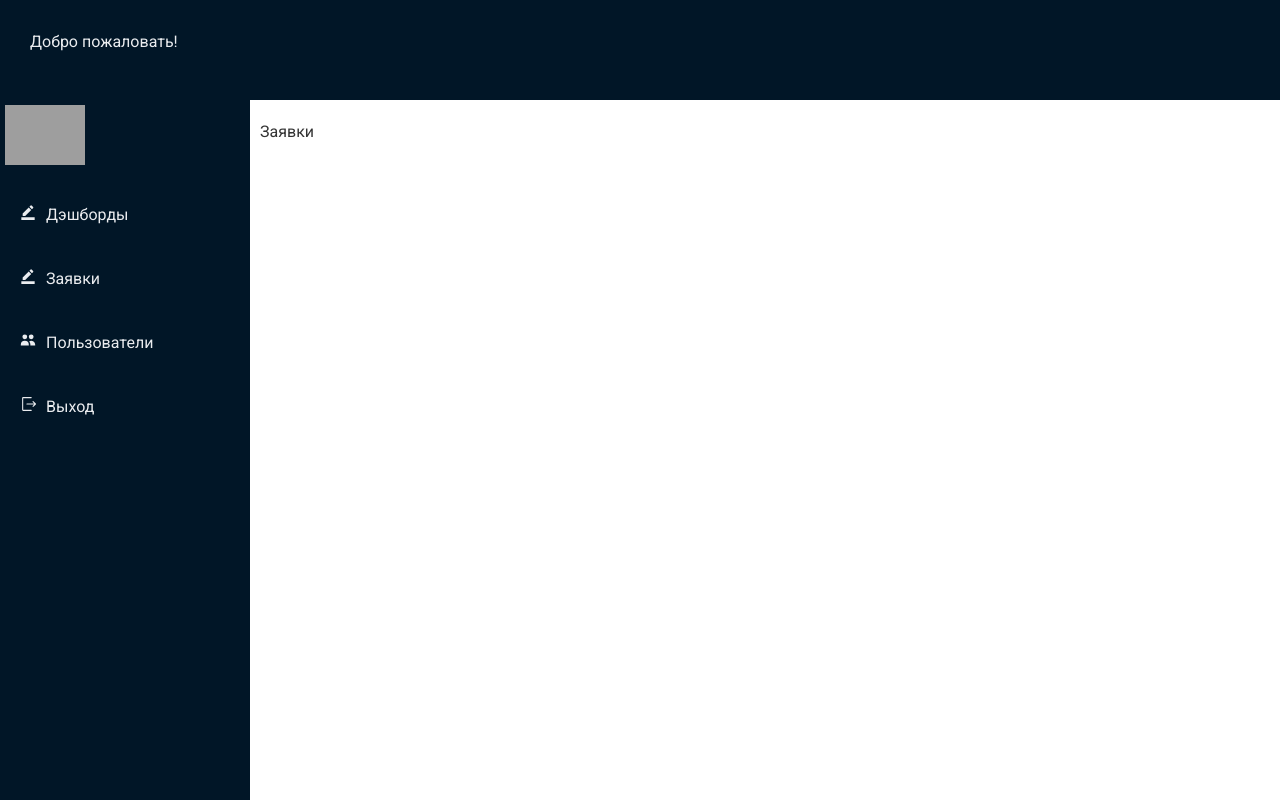
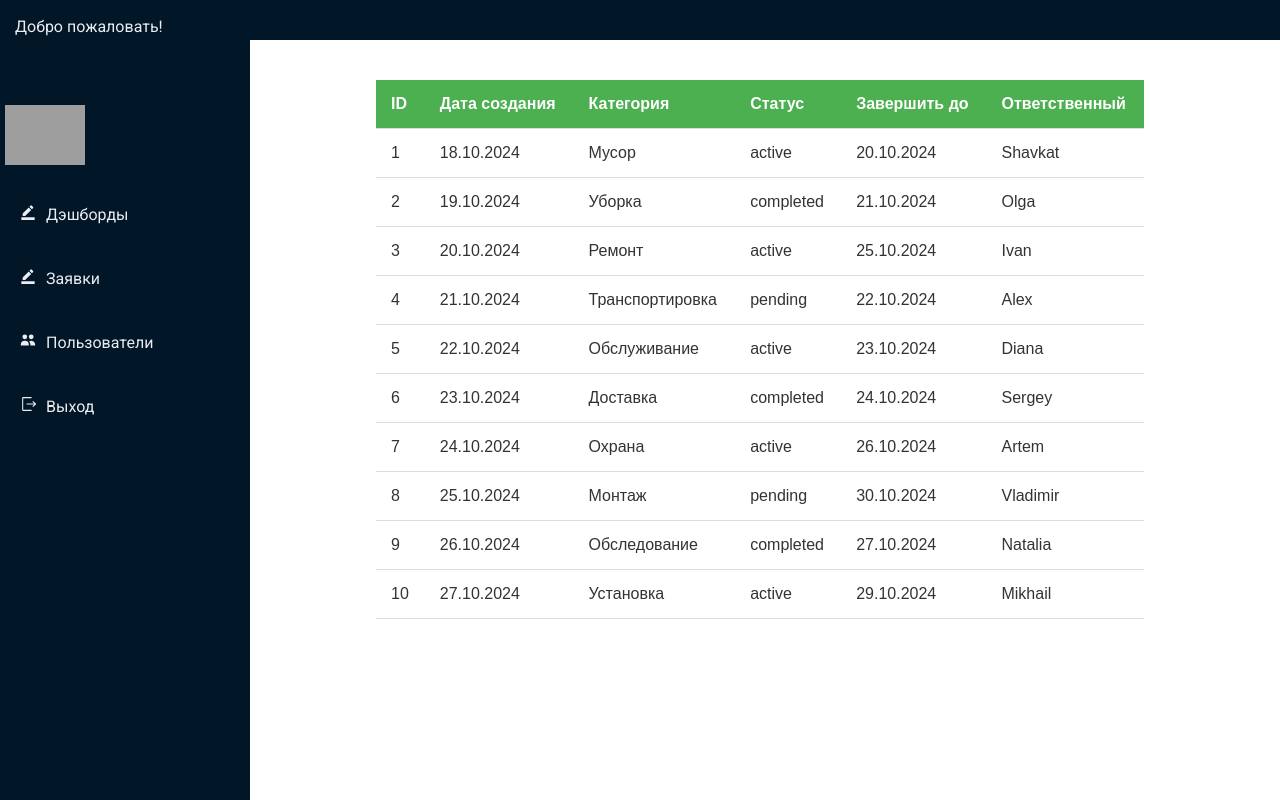
Before and after one commit to MultiDevBek/Front, a React (Vite) app: page /app/applications in a window 1280 px wide. Built offline with nearby package versions, Linux system fonts and the light colour scheme; grey boxes are pictures that could not be loaded.

Commit message:
applications

```diff
--- a/package.json
+++ b/package.json
@@ -13,7 +13,9 @@
     "react": "^18.3.1",
     "react-dom": "^18.3.1",
     "react-icons": "^5.3.0",
-    "react-router-dom": "^6.27.0"
+    "react-router-dom": "^6.27.0",
+    "react-table": "^7.8.0",
+    "react-tables": "^1.0.2"
   },
   "devDependencies": {
     "@eslint/js": "^9.11.1",
--- a/src/App.css
+++ b/src/App.css
@@ -9,8 +9,8 @@ body {
 }
 
 header {
-  padding: 30px;
-  height: 40px;
+  padding: 15px;
+  height: 10px;
   background: #011627;
 }
 
--- a/src/components/Sidebar.css
+++ b/src/components/Sidebar.css
@@ -1,9 +1,14 @@
 .sidebar {
+    /* margin-top: ; */
     width: 240px;
     background: #011627;
     position: fixed;
     height: 95vh;
     padding: 5px;
+}
+
+.sidebar_content {
+    margin-top: 60px;
 }
 
 ul {
--- a/src/components/Sidebar.jsx
+++ b/src/components/Sidebar.jsx
@@ -8,6 +8,7 @@ import { Link } from "react-router-dom";
 function Sidebar() {
     return (
         <div className="sidebar">
+            <div className="sidebar_content">
                 <img src={crm_logo} alt="logo" className="logo"/>
                 <ul>
                     <li>
@@ -27,6 +28,7 @@ function Sidebar() {
                     </li>
                 </ul>
             </div>
+        </div>
     );
 }
 
--- /dev/null
+++ b/src/mockData.js
@@ -0,0 +1,84 @@
+const mockData = [
+    {
+        id: 1,
+        date: "18.10.2024",
+        category: "Мусор",
+        status: "active",
+        deadline: "20.10.2024",
+        executor: "Shavkat",
+    },
+    {
+        id: 2,
+        date: "19.10.2024",
+        category: "Уборка",
+        status: "completed",
+        deadline: "21.10.2024",
+        executor: "Olga",
+    },
+    {
+        id: 3,
+        date: "20.10.2024",
+        category: "Ремонт",
+        status: "active",
+        deadline: "25.10.2024",
+        executor: "Ivan",
+    },
+    {
+        id: 4,
+        date: "21.10.2024",
+        category: "Транспортировка",
+        status: "pending",
+        deadline: "22.10.2024",
+        executor: "Alex",
+    },
+    {
+        id: 5,
+        date: "22.10.2024",
+        category: "Обслуживание",
+        status: "active",
+        deadline: "23.10.2024",
+        executor: "Diana",
+    },
+    {
+        id: 6,
+        date: "23.10.2024",
+        category: "Доставка",
+        status: "completed",
+        deadline: "24.10.2024",
+        executor: "Sergey",
+    },
+    {
+        id: 7,
+        date: "24.10.2024",
+        category: "Охрана",
+        status: "active",
+        deadline: "26.10.2024",
+        executor: "Artem",
+    },
+    {
+        id: 8,
+        date: "25.10.2024",
+        category: "Монтаж",
+        status: "pending",
+        deadline: "30.10.2024",
+        executor: "Vladimir",
+    },
+    {
+        id: 9,
+        date: "26.10.2024",
+        category: "Обследование",
+        status: "completed",
+        deadline: "27.10.2024",
+        executor: "Natalia",
+    },
+    {
+        id: 10,
+        date: "27.10.2024",
+        category: "Установка",
+        status: "active",
+        deadline: "29.10.2024",
+        executor: "Mikhail",
+    },
+];
+
+export default mockData;
--- /dev/null
+++ b/src/pages/Applications.css
@@ -0,0 +1,47 @@
+/* Applications.css */
+
+.main_table {
+    display: flex;
+    justify-content: center;
+    margin: 20px;
+}
+
+.container {
+    width: 80%;
+    max-width: 1000px;
+    overflow-x: auto;
+}
+
+table {
+    width: 100%;
+    border-collapse: collapse;
+    font-family: Arial, sans-serif;
+}
+
+th, td {
+    padding: 12px 15px;
+    text-align: left;
+    border-bottom: 1px solid #ddd;
+}
+
+th {
+    background-color: #4CAF50;
+    color: white;
+    position: sticky;
+    top: 0;
+    z-index: 10;
+}
+
+tr:hover {
+    background-color: #f5f5f5;
+}
+
+td {
+    background-color: #ffffff;
+}
+
+@media (max-width: 600px) {
+    th, td {
+        padding: 10px;
+    }
+}
--- a/src/pages/Applications.jsx
+++ b/src/pages/Applications.jsx
@@ -1,12 +1,83 @@
+import './Applications.css';
+import mockData from '../mockData';
+import { useTable } from 'react-table';
+import { useMemo } from 'react';
 
+function Applications() {
+    const data = useMemo(() => mockData, []);
+    const columns = useMemo(() => [
+        {
+            Header: "ID",
+            accessor: "id",
+        },
+        {
+            Header: "Дата создания",
+            accessor: "date",
+        },
+        {
+            Header: "Категория",
+            accessor: "category",
+        },
+        {
+            Header: "Статус",
+            accessor: "status",
+        },
+        {
+            Header: "Завершить до",
+            accessor: "deadline",
+        },
+        {
+            Header: "Ответственный",
+            accessor: "executor",
+        },
+    ], []);
 
+    const { getTableProps, getTableBodyProps, headerGroups, rows, prepareRow } = useTable({ columns, data });
 
-function Applications () {
     return (
-        <div>
-            Заявки
+        <div className='main_table'>
+            <div className='container'>
+                <table {...getTableProps()}>
+                    <thead>
+                        {headerGroups.map((headerGroup) => {
+                            const { key, ...rest } = headerGroup.getHeaderGroupProps();
+                            return (
+                                <tr key={key} {...rest}>
+                                    {headerGroup.headers.map((column) => {
+                                        const { key: columnKey, ...columnRest } = column.getHeaderProps();
+                                        return (
+                                            <th key={columnKey} {...columnRest}>
+                                                {column.render("Header")}
+                                            </th>
+                                        );
+                                    })}
+                                </tr>
+                            );
+                        })}
+                    </thead>
+
+                    <tbody {...getTableBodyProps()}>
+                        {rows.map((row) => {
+                            prepareRow(row);
+                            const { key, ...rest } = row.getRowProps();
+                            return (
+                                <tr key={key} {...rest}>
+                                    {row.cells.map((cell) => {
+                                        const { key: cellKey, ...cellRest } = cell.getCellProps();
+                                        return (
+                                            <td key={cellKey} {...cellRest}>
+                                                {cell.render("Cell")}
+                                            </td>
+                                        );
+                                    })}
+                                </tr>
+                            );
+                        })}
+                    </tbody>
+                </table>
+            </div>
         </div>
-    )
+    );
 }
 
 export default Applications;
```
Also changed, not shown: 1 other file (tests, documents, lock files or other folders). Lines whose indentation alone changed are shown as unchanged.
